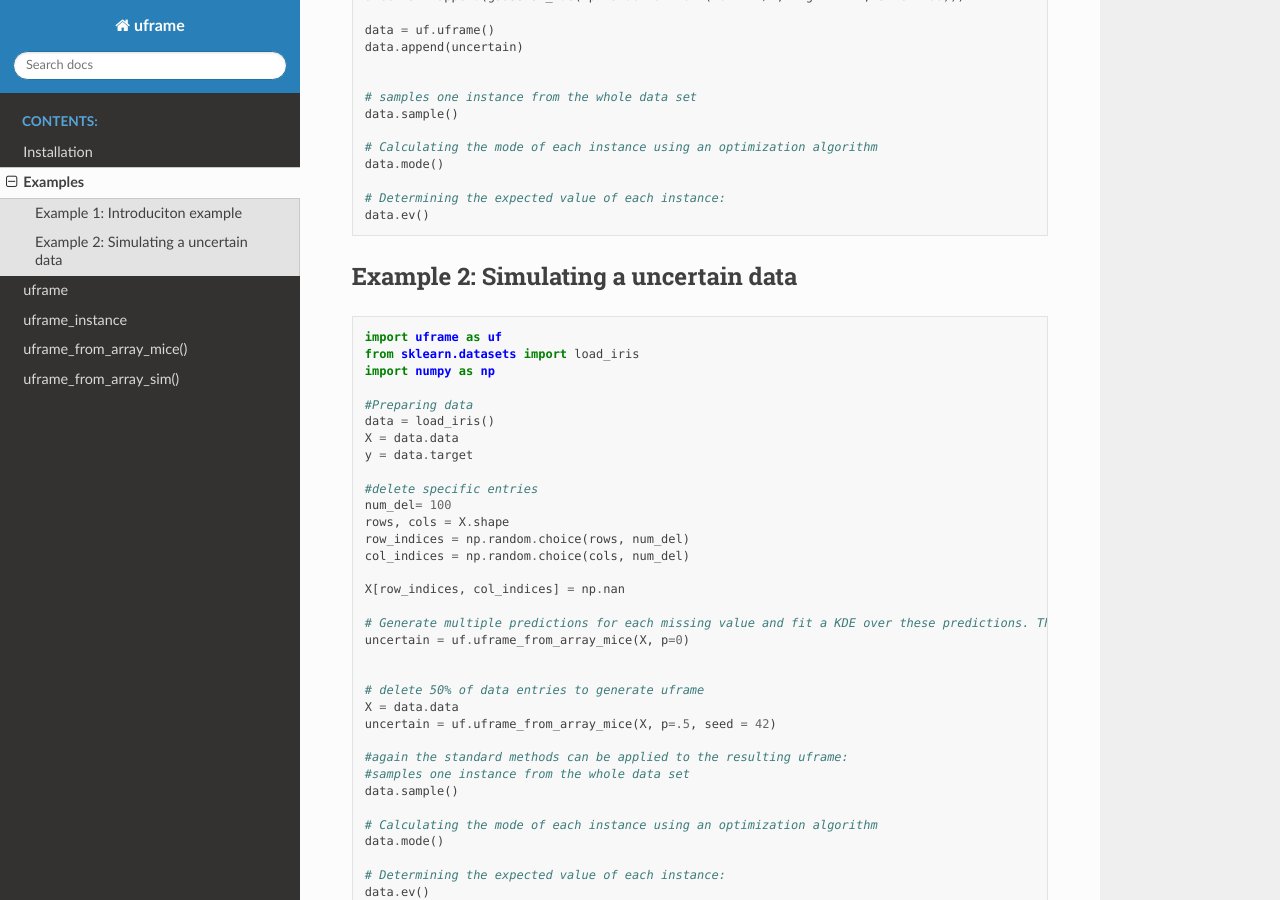
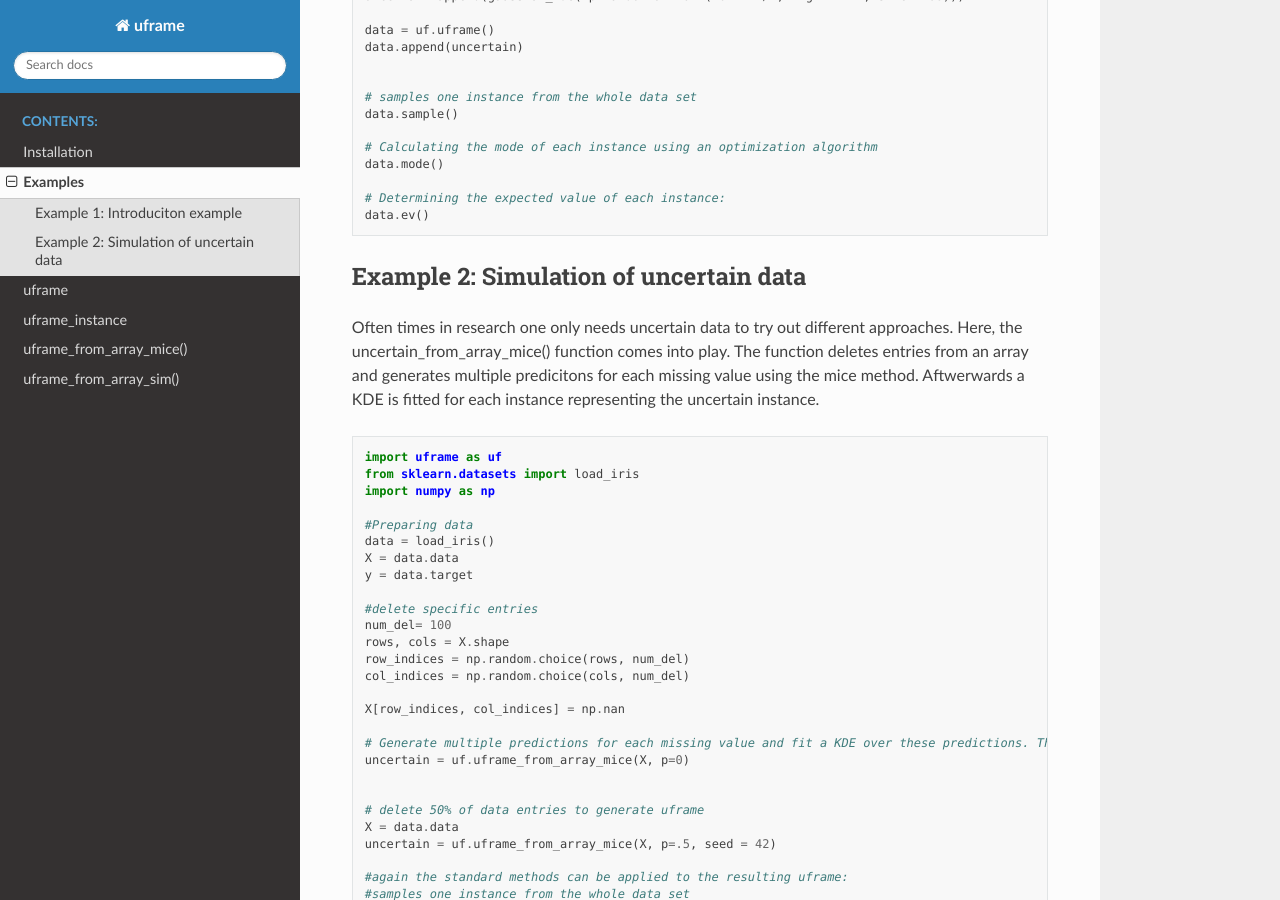
Before and after one commit to URWI2/uframe, a Sphinx documentation site: the page built from docs/example.rst, in a window 1280 px wide and 900 px high, scrolled down 423 px. Built offline with Sphinx 7.4.7 and the Read the Docs theme 2.0.0, drawn with Linux system fonts in a browser that asks for light colours.

Commit message:
updated example

```diff
--- a/docs/example.rst
+++ b/docs/example.rst
@@ -33,8 +33,12 @@ Example 1: Introduciton example
     data.ev()
 
 
-Example 2: Simulating a uncertain data
+Example 2: Simulation of uncertain data
 -------------------------------------------------------
+
+Often times in research one only needs uncertain data to try out different approaches. Here, the uncertain_from_array_mice() function comes into play.
+The function deletes entries from an array and generates multiple predicitons for each missing value using the mice method.
+Aftwerwards a KDE is fitted for each instance representing the uncertain instance.
 
 .. code-block:: python
 
```
